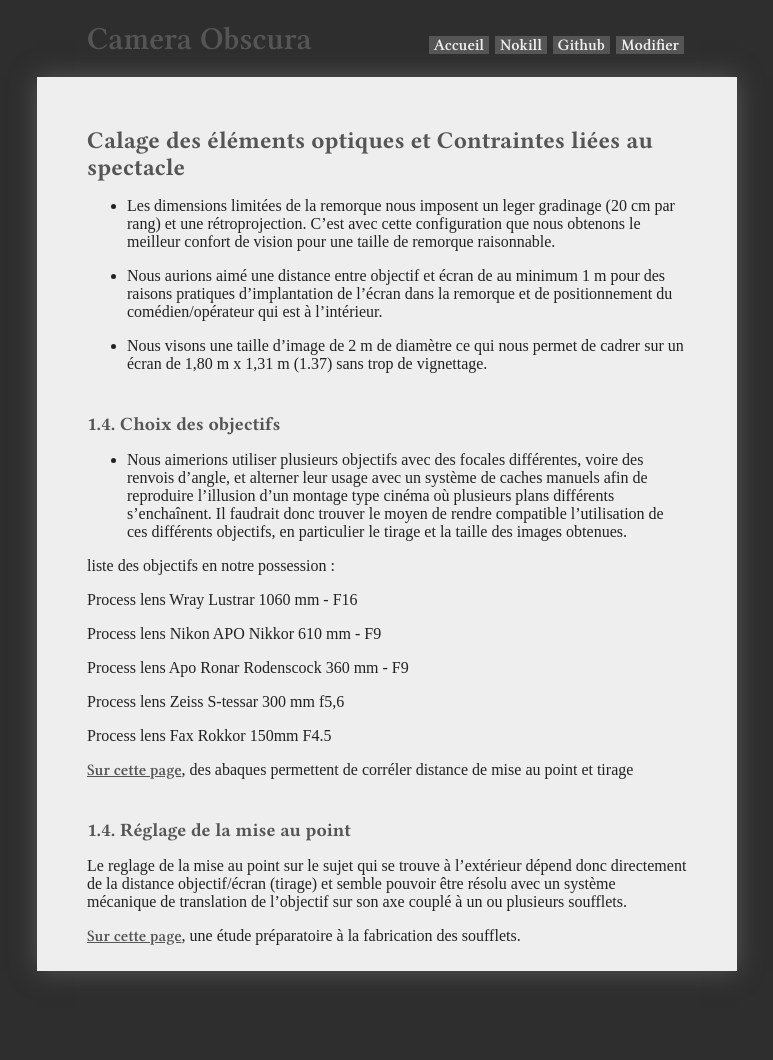
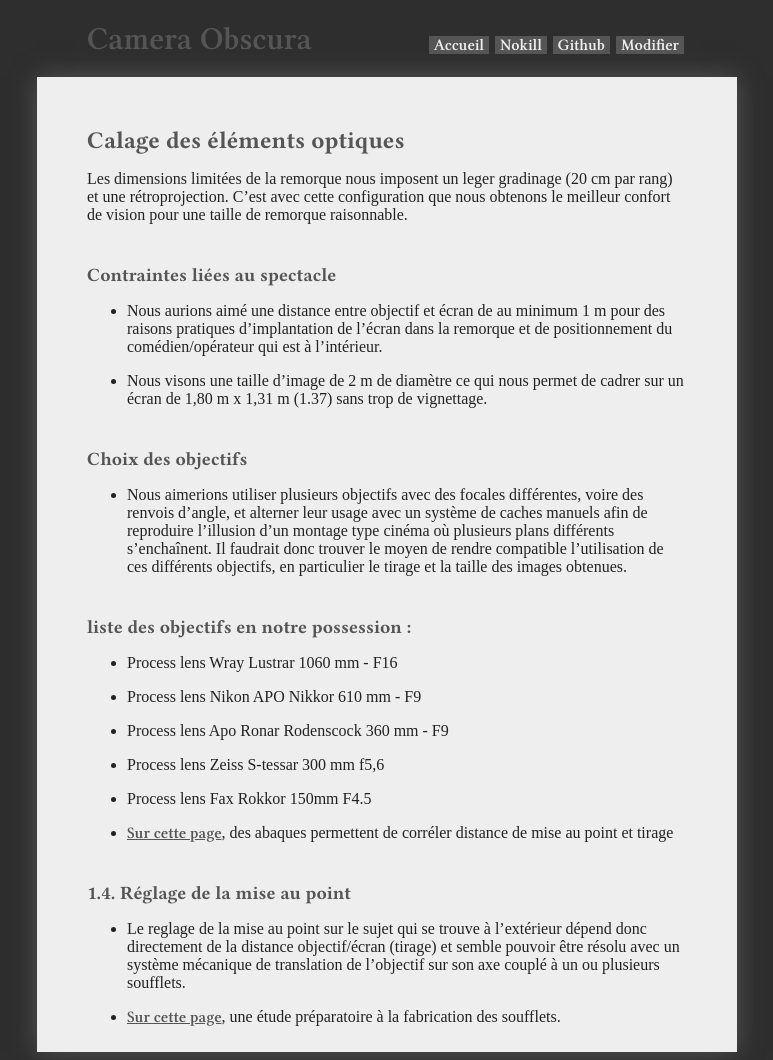
Before and after one commit to virginienokill/camera-obscura, a Jekyll site: the page built from contenu/technique/calage.md, in a window 1280 px wide. Shown: the whole page, without its empty margins (253-1026 px from the left). Built offline with Jekyll 4.4.1, drawn with Linux system fonts in a browser that asks for light colours; nearby versions of some CDN libraries; some web fonts are replaced; our own code applies the rules of GitHub Pages for plain Markdown files; a script that is not in the unit is left out; the repository's description, which GitHub fills in, is left out; before the commit the page ends 979 px from its top, so only the background shows below that.

Commit message:
Update calage.md

```diff
--- a/contenu/technique/calage.md
+++ b/contenu/technique/calage.md
@@ -1,31 +1,31 @@
 
-## Calage des éléments optiques et Contraintes liées au spectacle
+## Calage des éléments optiques
+Les dimensions limitées de la remorque nous imposent un leger gradinage (20 cm par rang) et une rétroprojection. C'est avec cette configuration que nous obtenons le meilleur confort de vision pour une taille de remorque raisonnable.
 
-- Les dimensions limitées de la remorque nous imposent un leger gradinage (20 cm par rang) et une rétroprojection. C'est avec cette configuration que nous obtenons le meilleur confort de vision pour une taille de remorque raisonnable.
-
+### Contraintes liées au spectacle
 - Nous aurions aimé une distance entre objectif et écran de au minimum 1 m pour des raisons pratiques d’implantation de l’écran dans la remorque et de positionnement du comédien/opérateur qui est à l'intérieur.
 
 - Nous visons une taille d’image de 2 m de diamètre ce qui nous permet de cadrer sur un écran de 1,80 m x 1,31 m (1.37) sans trop de vignettage.
 
-### 1.4. Choix des objectifs
+### Choix des objectifs
 - Nous aimerions utiliser plusieurs objectifs avec des focales différentes, voire des renvois d’angle, et alterner leur usage avec un système de caches manuels afin de reproduire l’illusion d’un montage type cinéma où plusieurs plans différents s’enchaînent. Il faudrait donc trouver le moyen de rendre compatible l'utilisation de ces différents objectifs, en particulier le tirage et la taille des images obtenues.
 
-liste des objectifs en notre possession :
+### liste des objectifs en notre possession :
 
-Process lens Wray Lustrar 1060 mm - F16
+- Process lens Wray Lustrar 1060 mm - F16
 
-Process lens Nikon APO Nikkor 610 mm - F9
+- Process lens Nikon APO Nikkor 610 mm - F9
 
-Process lens Apo Ronar Rodenscock 360 mm - F9
+- Process lens Apo Ronar Rodenscock 360 mm - F9
 
-Process lens Zeiss S-tessar 300 mm f5,6
+- Process lens Zeiss S-tessar 300 mm f5,6
 
-Process lens 	Fax Rokkor 150mm F4.5
+- Process lens 	Fax Rokkor 150mm F4.5
 
-[Sur cette page](abaque.md), des abaques permettent de corréler distance de mise au point et tirage
+- [Sur cette page](abaque.md), des abaques permettent de corréler distance de mise au point et tirage
 
 ### 1.4. Réglage de la mise au point
 
-Le reglage de la mise au point sur le sujet qui se trouve à l’extérieur dépend donc directement de la distance objectif/écran (tirage) et semble pouvoir être résolu avec un système mécanique de translation de l’objectif sur son axe couplé à un ou plusieurs soufflets.
+- Le reglage de la mise au point sur le sujet qui se trouve à l’extérieur dépend donc directement de la distance objectif/écran (tirage) et semble pouvoir être résolu avec un système mécanique de translation de l’objectif sur son axe couplé à un ou plusieurs soufflets.
 
-[Sur cette page](soufflet.md), une étude préparatoire à la fabrication des soufflets.
+- [Sur cette page](soufflet.md), une étude préparatoire à la fabrication des soufflets.
```
